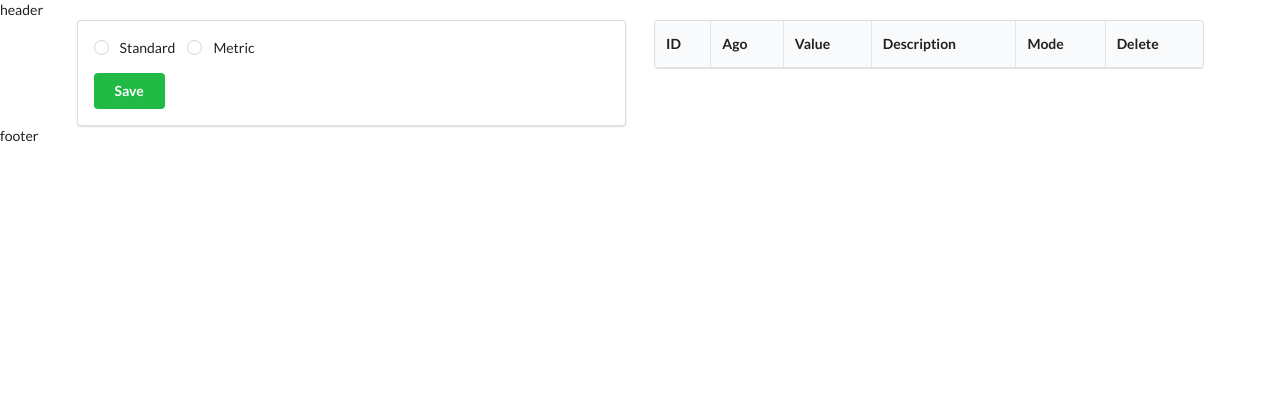
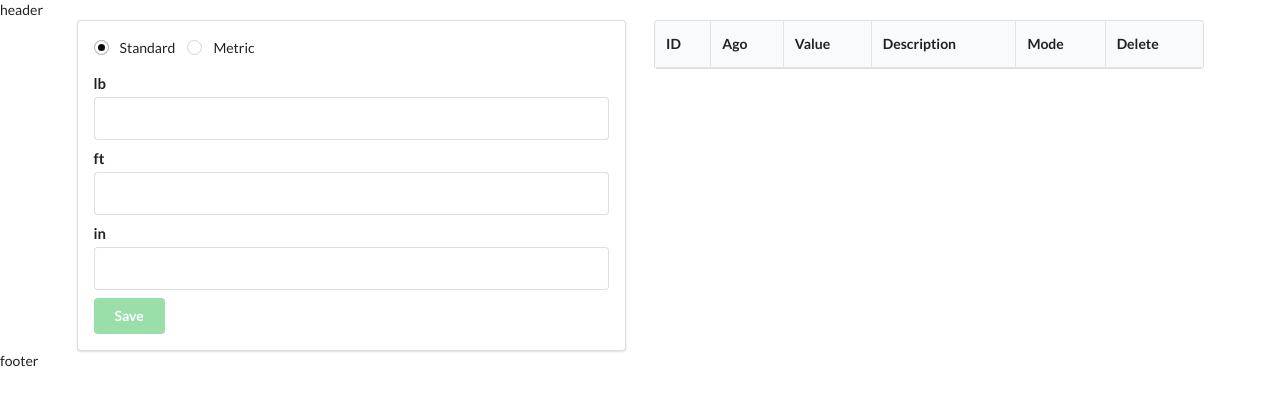
Before and after one commit to davidsmith2/bmi-calculator-angular, an Angular app: page / in a window 1280 px wide. Shown: the top 404 px of the page. Built offline with nearby package versions, Linux system fonts and the light colour scheme.

Commit message:
Fix form reset

```diff
--- a/src/app/app.component.html
+++ b/src/app/app.component.html
@@ -8,6 +8,7 @@
             name="mode"
             [(ngModel)]="item.mode"
             #name="ngModel"
+            [required]="!isMode('metric')"
             type="radio"
             value="standard"
           >
@@ -19,6 +20,7 @@
             name="mode"
             [(ngModel)]="item.mode"
             #name="ngModel"
+            [required]="!isMode('standard')"
             type="radio"
             value="metric"
           >
@@ -88,7 +90,7 @@
           </div>
         </div>
       </div>
-      <button class="ui submit button positive" [disabled]="!f.valid" type="submit">
+      <button class="ui submit button positive" [disabled]="f.pristine || !f.valid" type="submit">
         Save
       </button>
     </form>
--- a/src/app/app.component.ts
+++ b/src/app/app.component.ts
@@ -19,7 +19,7 @@ export class AppComponent {
   }
 
   ngOnInit() {
-    this.item = {};
+    this.item = {mode: 'standard'};
   }
 
   index() {
@@ -28,7 +28,7 @@ export class AppComponent {
 
   create(model: Item, isValid: boolean) {
     this._bmiService.create(model);
-    this.item = {};
+    this.item = {mode: 'standard'};
   }
 
   isMode(mode) {
```
